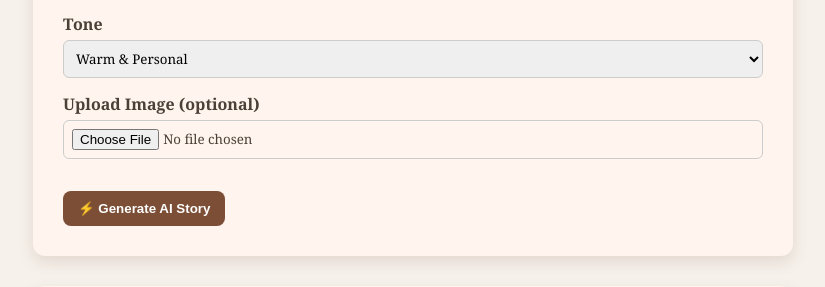
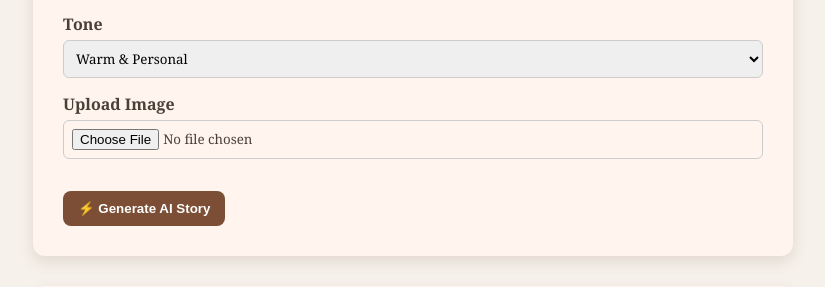
Before and after one commit to idkitsspicy/KalaArz-1, a Flask app: page / in a window 1280 px wide. Shown: the part 939-1226 px from the top of the page, without its empty margins (227-1052 px from the left). Run offline with Flask 2, Linux system fonts and the light colour scheme; some libraries are stand-ins or nearby versions.

Commit message:
Update story.html

```diff
--- a/templates/story.html
+++ b/templates/story.html
@@ -208,7 +208,7 @@
           <option>Elegant & Minimal</option>
         </select>
       </div>
-      <label>Upload Image (optional)</label>
+      <label>Upload Image</label>
       <input type="file" name="image" accept="image/*">
       <div style="margin-top:12px">
         <button id="generateBtn" type="button">⚡ Generate AI Story</button>
@@ -238,4 +238,5 @@
 <script type="module" src="/static/app.js"></script>
 
 </body>
+
 </html>
```
